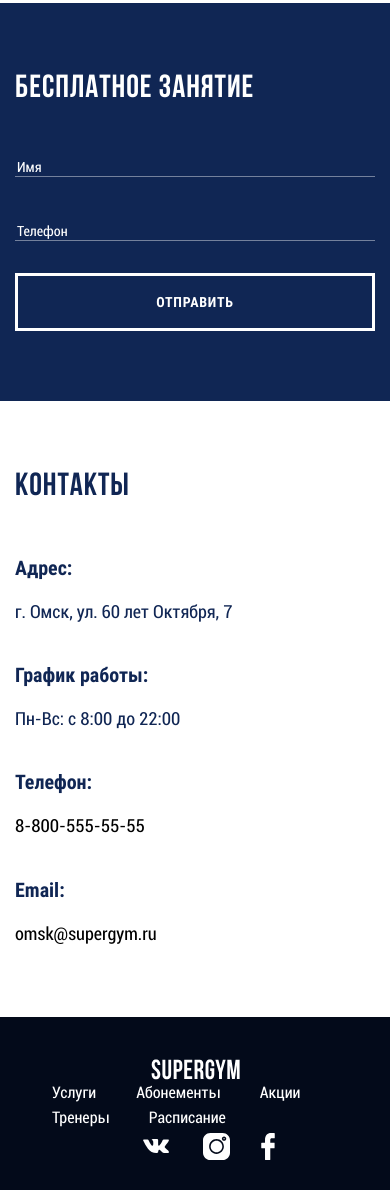
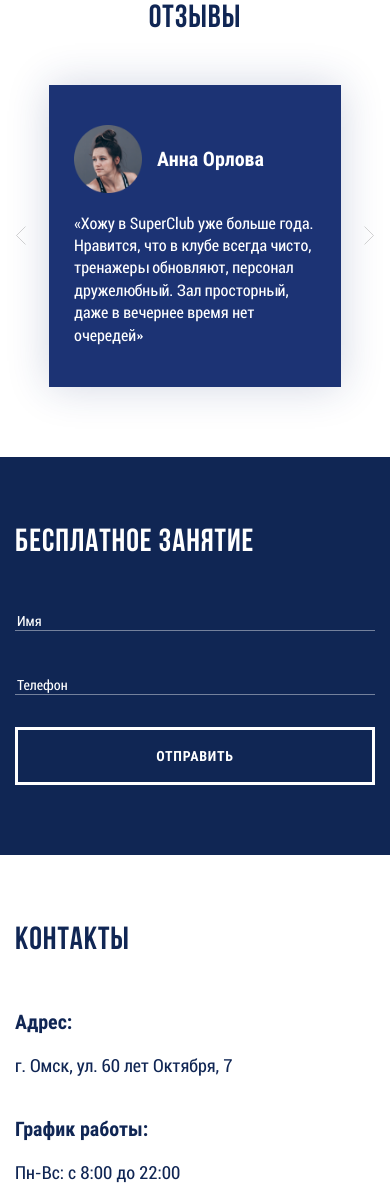
Before and after one commit to dmitry-drobishev/fitness-center, a website built with webpack: page source/index.html in a window 390 px wide. Shown: the part 3546-4736 px from the top of the page. Built offline with nearby package versions, Linux system fonts and the light colour scheme; files whose address does not match are found by name.

Commit message:
блок отзывы без слайдера

```diff
--- a/source/index.html
+++ b/source/index.html
@@ -192,6 +192,33 @@
           </div>
         </section>
 
+        <section class="reviews">
+
+          <h2>Отзывы</h2>
+
+          <div class="reviews__slider-wrapper">
+            <button class="reviews__button reviews__button--back">
+              <span class="visually-hidden">предыдущий отзыв</span>
+            </button>
+
+            <div class="reviews__card">
+              <div class="reviews__img-wrapper">
+                <picture>
+                  <img src="./img/reviews/reviews-foto-1-desktop.png" srcset="./img/reviews/reviews-foto-1-desktop@2x.png" width="80" height="80" alt="аватарка пользователя">
+                </picture>
+              </div>
+
+              <h3>Анна Орлова</h3>
+              <p>«Хожу в SuperClub уже больше года. Нравится, что в клубе всегда чисто, тренажеры обновляют, персонал дружелюбный. Зал просторный, даже в вечернее время нет очередей»</p>
+
+            </div>
+
+            <button class="reviews__button reviews__button--next">
+              <span class="visually-hidden">следующий отзыв</span>
+            </button>
+          </div>
+        </section>
+
         <div class="free-contacts-wrapper">
           <section class="free">
 
@@ -273,7 +300,9 @@
               <li class="page-footer__nav-item">
                 <a href="#">Абонементы</a>
               </li>
+            </ul>
 
+            <ul class="page-footer__nav-list page-footer__nav-list--second">
               <li class="page-footer__nav-item">
                 <a href="#">Акции</a>
               </li>
--- a/source/sass/blocks/contacts.scss
+++ b/source/sass/blocks/contacts.scss
@@ -1,5 +1,10 @@
 .contacts {
   padding: 70px 30px 70px 120px;
+
+  @include vp-1279 {
+    padding-right: $desktop-margin-asade;
+    padding-left: $desktop-margin-asade;
+  }
 
   @include vp-1023 {
     padding: 70px 0;
--- a/source/sass/blocks/free.scss
+++ b/source/sass/blocks/free.scss
@@ -1,6 +1,11 @@
 .free {
   background-color: $color-sapphire-blue;
   padding: 70px 170px 70px 30px;
+
+  @include vp-1279 {
+    padding-left: $desktop-margin-asade;
+    padding-right: $desktop-margin-asade;
+  }
 
   @include vp-1023 {
     padding-right: 30px;
--- a/source/sass/blocks/page-footer.scss
+++ b/source/sass/blocks/page-footer.scss
@@ -46,8 +46,12 @@
 
   @include vp-767 {
     margin: 0 $mobile-margin-asade;
-    flex-direction: column;
+    display: block;
   }
+}
+
+.page-footer__nav {
+  display: flex;
 }
 
 .page-footer__nav-list {
@@ -56,10 +60,31 @@
   padding: 0;
   display: flex;
   flex-wrap: wrap;
+  width: fit-content;
+
+  @include vp-767 {
+    flex-direction: column;
+  }
+
+  &--second {
+    @include vp-767 {
+      margin-top: -55px;
+      margin-left: 70px;
+    }
+  }
 }
 
 .page-footer__nav-item {
   margin-left: 34px;
+
+  @include vp-1023 {
+    margin-left: 24px;
+  }
+
+  @include vp-767 {
+    margin-left: 0;
+    margin-top: 30px;
+  }
 
   a {
     display: block;
@@ -82,12 +107,28 @@
   display: flex;
   flex-wrap: wrap;
   align-items: center;
+  margin-left: 40px;
+
+  @include vp-1023 {
+    margin-left: 15px;
+  }
+
+  @include vp-767 {
+    margin-top: 35px;
+    margin-left: 0;
+  }
 }
 
 .page-footer__social-item {
   margin-left: 25px;
 
+  @include vp-1023 {
+    margin-left: 14px;
+  }
+
   &--vk {
+    margin-left: 0;
+
     svg {
       display: block;
       width: 24px;
--- /dev/null
+++ b/source/sass/blocks/reviews.scss
@@ -0,0 +1,148 @@
+.reviews {
+  margin: 0 auto;
+  margin-bottom: 121px;
+
+  @include vp-1023 {
+    margin-bottom: 100px;
+  }
+
+  @include vp-767 {
+    margin-bottom: 70px;
+  }
+
+  h2 {
+    font-family: $ff-bebas-neue;
+    font-weight: 700;
+    font-size: 49px;
+    line-height: 100%;
+    letter-spacing: 0.03em;
+    text-align: center;
+    margin: 0;
+
+    @include vp-1023 {
+      font-size: 42px;
+    }
+
+    @include vp-767 {
+      font-size: 32px;
+    }
+  }
+}
+
+.reviews__slider-wrapper {
+  display: flex;
+  align-items: center;
+  justify-content: center;
+  margin-top: 52px;
+
+  @include vp-767 {
+    margin: 0 $mobile-margin-asade;
+    margin-top: 50px;
+  }
+}
+
+.reviews__card {
+  display: grid;
+  grid-template-columns: 80px 1fr;
+  column-gap: 28px;
+  width: 560px;
+  min-height: 242px;
+  box-sizing: border-box;
+  padding: 62px;
+  background-color: $color-resolution-blue;
+  box-shadow: 0px 0px 40px rgba(28, 51, 116, 0.2);
+
+  @include vp-1023 {
+    width: 566px;
+    padding: 62px 65px;
+  }
+
+  @include vp-767 {
+    grid-template-columns: 68px auto;
+    width: auto;
+    column-gap: 15px;
+    align-items: center;
+    padding: 40px 25px;
+  }
+
+  h3 {
+    margin: 0;
+    font-weight: 700;
+    font-size: 20px;
+    line-height: 150%;
+    color: $color-default-white;
+  }
+
+  p {
+    margin: 0;
+    margin-top: 25px;
+    font-size: 16px;
+    line-height: 140%;
+    color: $color-default-white;
+    grid-column: 2 / 3;
+
+    @include vp-767 {
+      margin-top: 20px;
+      grid-column: 1 / 3;
+    }
+  }
+
+
+}
+
+.reviews__img-wrapper {
+  grid-row: 1 / 3;
+
+  @include vp-767 {
+    grid-row: 1 / 2;
+  }
+
+  img {
+    display: block;
+    width: 80px;
+    height: 80px;
+
+    @include vp-767 {
+      width: 68px;
+      height: 68px;
+    }
+  }
+}
+
+.reviews__button {
+  background-color: transparent;
+  border: none;
+  width: 16px;
+  height: 32px;
+  cursor: pointer;
+  background-image: url("../img/svg/arrow.svg");
+  background-repeat: no-repeat;
+  background-size: 100% 100%;
+
+  @include vp-767 {
+    width: 10px;
+    height: 19px;
+
+  }
+
+  &--back {
+    margin-right: 40px;
+
+    @include vp-767 {
+      margin-right: 22px;
+    }
+  }
+
+  &--next {
+    transform: rotate(180deg);
+    margin-left: 40px;
+
+    @include vp-767 {
+      margin-left: 22px;
+    }
+  }
+
+  &:hover {
+    opacity: 0.7;
+  }
+}
--- a/source/sass/style.scss
+++ b/source/sass/style.scss
@@ -24,6 +24,7 @@
 @import "blocks/gym";
 @import "blocks/membership";
 @import "blocks/promo";
+@import "blocks/reviews";
 @import "blocks/free-contacts-wrapper";
 @import "blocks/contacts";
 @import "blocks/free";
--- a/source/sass/variables.scss
+++ b/source/sass/variables.scss
@@ -22,6 +22,7 @@ $color-crimson-pink:                #d10a42;
 $color-torch-red:                   #ed0233;
 $color-black-russian:               #030a1a;
 $color-light-slate-grey:            #74819c;
+$color-resolution-blue:             #1c3374;
 
 // Gradient
 
```
Also changed, not shown: build/css/style.css, build/css/style.min.css, build/img/svg/arrow.svg (added), build/index.html, source/img/svg/arrow.svg (added), 1 other file.
